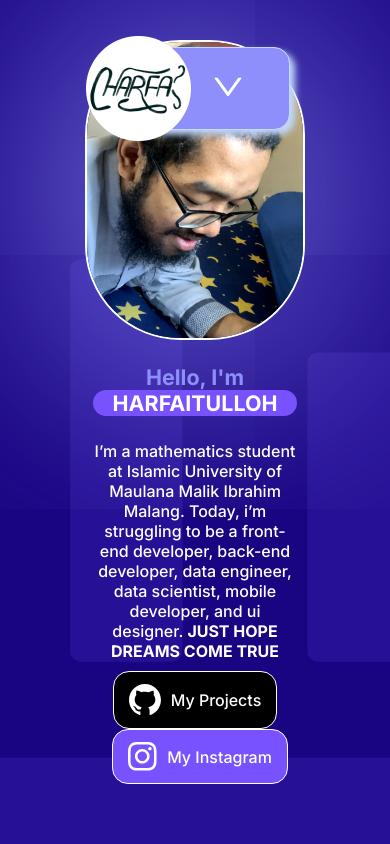
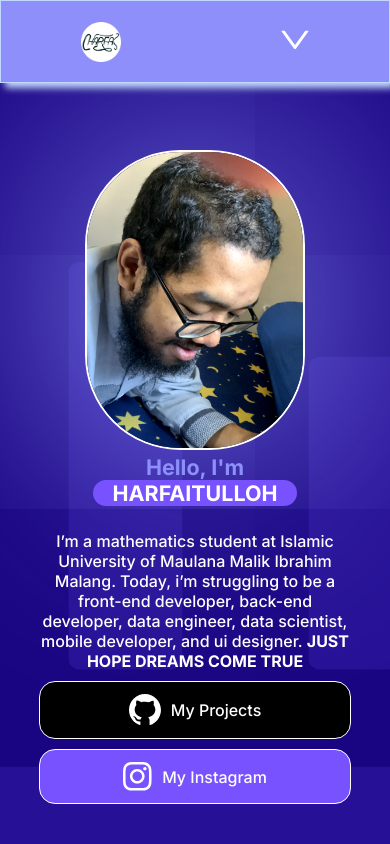
Before and after one commit to HARFAITULLOH/UTS-PPK, a plain HTML site: page index.html in a window 390 px wide. Shown: the top 844 px of the page. Drawn offline with Linux system fonts and the light colour scheme.

Commit message:
add responsive css

```diff
--- a/styles/responsive_style.css
+++ b/styles/responsive_style.css
@@ -93,6 +93,15 @@
     display: none;
   }
 
+  section#home main {
+    padding: 0;
+  }
+
+  section#home main .content {
+    width: 80%;
+    padding: 0;
+  }
+
   section#education main {
     padding: 0;
   }
@@ -148,10 +157,59 @@
   section#skill main .content {
     width: 80%;
     margin: 0px;
-    background-color: red;
   }
 
   section#skill main .content article img {
     width: 100%;
   }
 }
+
+@media screen and (max-width: 450px) {
+  nav {
+    justify-content: space-around;
+    top: 0;
+    left: 0;
+    right: 0;
+    padding-right: 0px;
+    border-radius: 0px;
+  }
+
+  nav img {
+    height: 40px;
+    position: static;
+  }
+
+  section#education main,
+  section#skill main,
+  section#experience main,
+  section#contact main {
+    padding-top: 50px;
+  }
+
+  section#home main {
+    padding-top: 150px;
+    padding-bottom: 50px;
+    box-sizing: none;
+    height: auto;
+  }
+
+  section#home main .content > a {
+    width: 100%;
+    justify-content: center;
+  }
+
+  section#home main .content > a:nth-child(5) {
+    margin-left: 0;
+    margin-top: 10px;
+  }
+
+  section#contact main {
+    height: auto;
+    padding: 150px 0 50px;
+  }
+
+  section#contact main .content {
+    height: 120vh;
+    background-color: red;
+  }
+}
```
